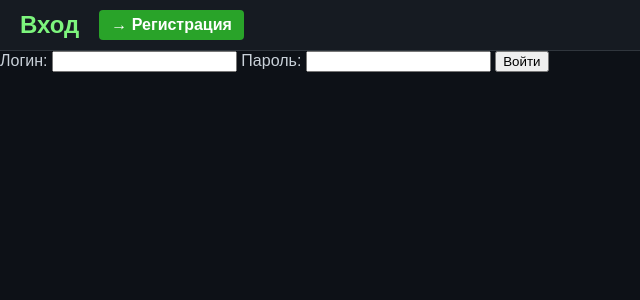
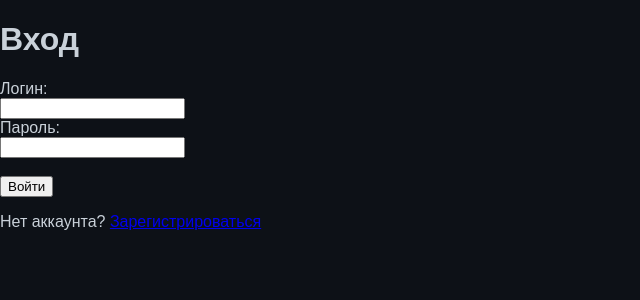
Before and after one commit to Yupara/P2pppppppppp, a FastAPI app: page /login in a window 1280 px wide. Shown: the top 300 px of the page, without its empty margins (0-640 px from the left). Run offline with FastAPI, Linux system fonts and the light colour scheme.

Commit message:
Update login.html

```diff
--- a/templates/login.html
+++ b/templates/login.html
@@ -6,21 +6,17 @@
   <link rel="stylesheet" href="/static/styles.css">
 </head>
 <body>
-  <div class="header">
-    <h1>Вход</h1>
-    <a href="/register" class="create-button">→ Регистрация</a>
-  </div>
-  <div class="container">
-    {% if error %}
-      <p class="error">{{ error }}</p>
-    {% endif %}
-    <form action="/login" method="post" class="form">
-      <label>Логин:</label>
-      <input type="text" name="username" required>
-      <label>Пароль:</label>
-      <input type="password" name="password" required>
-      <button class="btn" type="submit">Войти</button>
-    </form>
-  </div>
+  <h1>Вход</h1>
+  {% if error %}
+    <p style="color:red;">{{ error }}</p>
+  {% endif %}
+  <form action="/login" method="post">
+    <label>Логин:</label><br>
+    <input type="text" name="username" required><br>
+    <label>Пароль:</label><br>
+    <input type="password" name="password" required><br><br>
+    <button type="submit">Войти</button>
+  </form>
+  <p>Нет аккаунта? <a href="/register">Зарегистрироваться</a></p>
 </body>
 </html>
```
